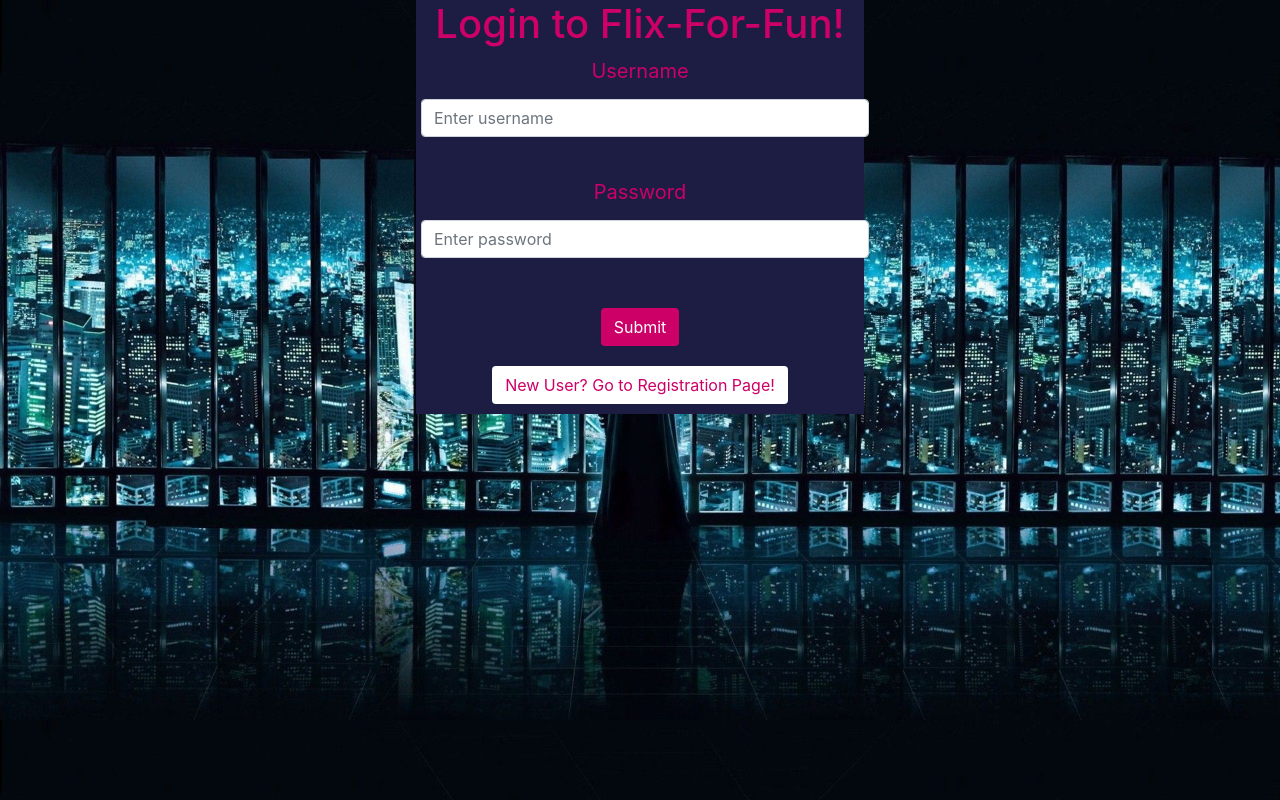
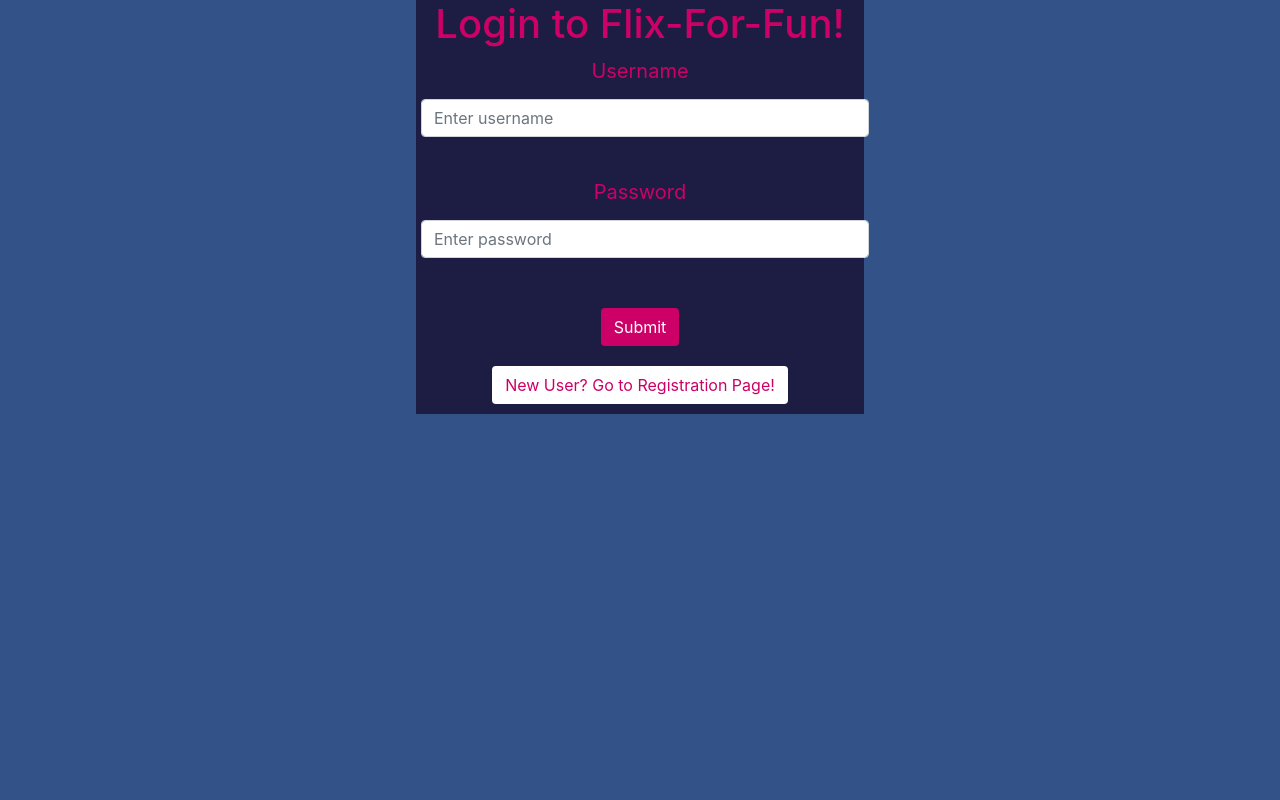
Before and after one commit to yueymiqua/flix-for-fun-client, a React (Vite) app: page / in a window 1280 px wide. Built offline with nearby package versions, Linux system fonts and the light colour scheme; no server answers.

Commit message:
changed styling

```diff
--- a/package.json
+++ b/package.json
@@ -1,6 +1,8 @@
 {
   "dependencies": {
     "axios": "^0.21.1",
+    "parcel": "^2.0.0-beta.2",
+    "parcel-bundler": "^1.10.1",
     "prop-types": "^15.7.2",
     "react": "^17.0.1",
     "react-bootstrap": "^1.5.2",
@@ -8,8 +10,7 @@
     "react-redux": "^7.2.3",
     "react-router-dom": "^5.2.0",
     "redux": "^4.0.5",
-    "redux-devtools-extension": "^2.13.9",
-    "parcel-bundler": "^1.10.1"
+    "redux-devtools-extension": "^2.13.9"
   },
   "devDependencies": {
     "@babel/plugin-proposal-object-rest-spread": "^7.13.8",
--- a/src/components/login-view/login-view.scss
+++ b/src/components/login-view/login-view.scss
@@ -1,9 +1,10 @@
 @import '../main-view/flix-for-fun-styles.scss';
 
 body {
-    background-image: url("../../../IMG/movies\ wallpaper.jpg");
-    background-position:top;
-    background-size: cover;
+  background: #325288;
+  // background-image: url("../../../IMG/movies\ wallpaper.jpg");
+  // background-position:top;
+  // background-size: cover;
 }
 
 label {
@@ -26,6 +27,7 @@ button {
   background-color: $primary-color;
 }
 
-.login-title, .login-label {
+.login-title,
+.login-label {
   color: $secondary-color;
 }
--- a/src/components/main-view/main-view.jsx
+++ b/src/components/main-view/main-view.jsx
@@ -108,7 +108,7 @@ class MainView extends React.Component {
             <Link to={`/users/${user.Username}`}>
               <Button variant="default" className="custom-button" type="button" onClick={(user) => this.onProfileView(user)}>View Profile</Button>
             </Link>
-              <Button variant="default"  className="custom-button" type="button" href="https://yueymiqua.github.io/website-portfolio/" target="_blank">About App Creator</Button>
+              <Button variant="default"  className="custom-button" type="button" href="https://yueymiqua.github.io/website-portfolio-master/" target="_blank">About App Creator</Button>
             <Link to={`/`}>
               <Button variant="danger" type="button" onClick={() => this.onLogOut()}>Logout</Button>
             </Link>
```
Also changed, not shown: 4 other files (tests, documents, lock files or other folders). Lines whose indentation alone changed are shown as unchanged.
